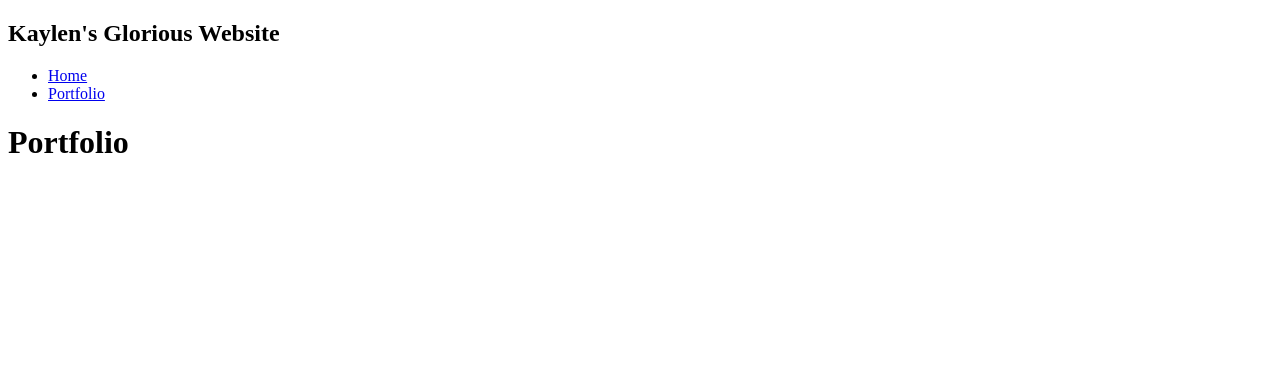
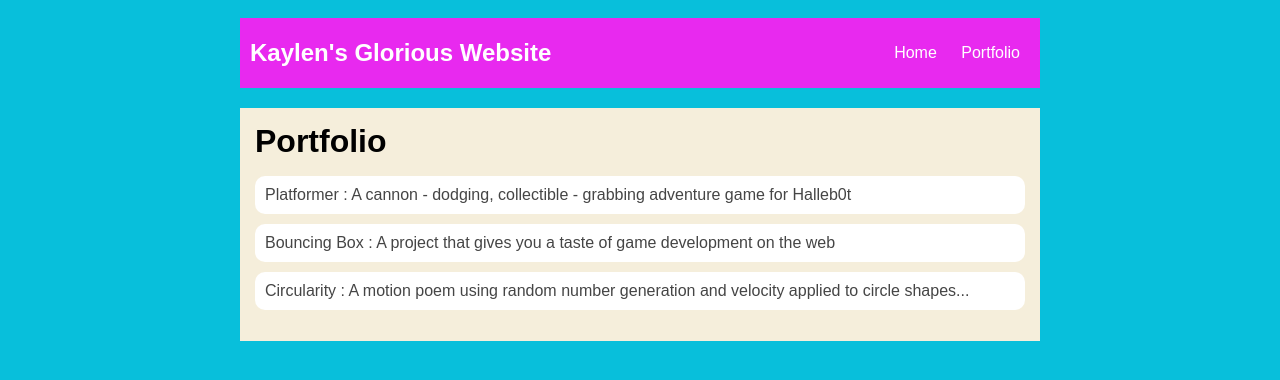
Before and after one commit to kaylenjanae7/kaylenjanae7.github.io, a plain HTML site: page portfolio.html in a window 1280 px wide. Drawn offline with Linux system fonts and the light colour scheme.

Commit message:
finished projects

```diff
--- a/portfolio.html
+++ b/portfolio.html
@@ -1,7 +1,9 @@
 <!DOCTYPE HTML>
 <html>
+
 <head>
   <title> Kaylen's Amazing Website</title>
+  <link rel="stylesheet" href="style.css">
 </head>
 
 <body>
@@ -17,9 +19,21 @@
         </li>
       </ul>
     </nav>
-    <main></main>
-<div class=""content">
+    <main>
+      <div class="content">
         <h1>Portfolio</h1>
+        <ul id="portfolio">
+          <li><a href="projects/platformer/">Platformer : A cannon - dodging, collectible - grabbing adventure game for
+              Halleb0t</a></li>
+          <li><a href="projects/bouncing-box/">Bouncing Box : A project that gives you a taste of game development on
+              the web </a></li>
+          <li><a href="projects/circularity/">Circularity : A motion poem using random number generation and velocity
+              applied to circle shapes...</a></li>
+        </ul>
+      </div>
+    </main>
 
-    </nav>
   </div>
+</body>
+
+</html>
--- a/style.css
+++ b/style.css
@@ -0,0 +1,90 @@
+body {
+  background: rgb(8, 191, 219);
+  color: rgb(45, 45, 45);
+  padding: 10px;
+  font-family: arial;
+}
+#all-contents {
+  max-width: 800px;
+  margin: auto;
+}
+
+/* navigation menu */
+nav {
+  background: rgb(232, 41, 239);
+  margin: 0 auto;
+  margin-bottom: 20px;
+  display: flex;
+  padding: 10px;
+}
+h1 {
+  display: flex;
+  align-items: center;
+  color: white;
+  flex: 1;
+  margin: 0;
+}
+#nav-ul {
+  list-style-image: none;
+}
+.nav-li {
+  display: inline-block;
+  padding: 0 10px;
+}
+a {
+  text-decoration: none;
+  color: #fff;
+}
+
+/* main container area beneath menu */
+main {
+  background: rgb(245, 238, 219);
+  display: flex;
+}
+.sidebar {
+  margin-right: 25px;
+  padding: 10px;
+}
+.sidebar-img {
+  width: 200px;
+}
+.content {
+  flex: 1;
+  padding: 15px;
+}
+
+/* portfolio styles */
+#interests {
+  border: 4px silver ridge;
+  padding: 8px;
+}
+h2,
+h3 {
+  margin: 0px;
+}
+
+/* portfolio styles */
+.content h1 {
+  color: black;
+}
+
+#portfolio {
+  list-style-type: none;
+  padding-left: 0;
+}
+
+#portfolio li {
+  background: #fff;
+  padding: 10px;
+  border-radius: 10px;
+  margin-bottom: 10px;
+}
+
+#portfolio li:hover {
+  background: #eee;
+}
+
+#portfolio a {
+  text-decoration: none;
+  color: #454545;
+}
```
Also changed, not shown: index.html (+27 -23 lines), projects/circularity/js/init.js (+31 -12 lines). Lines whose indentation alone changed are shown as unchanged.
